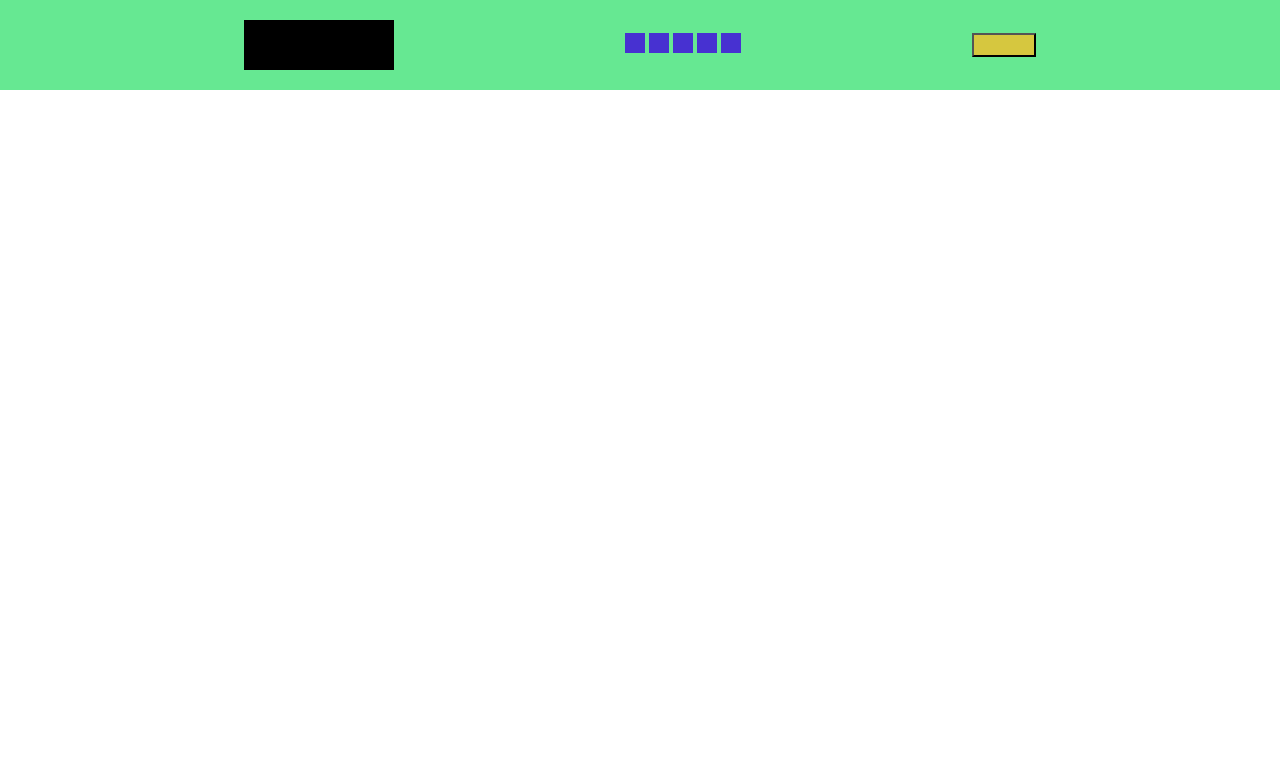
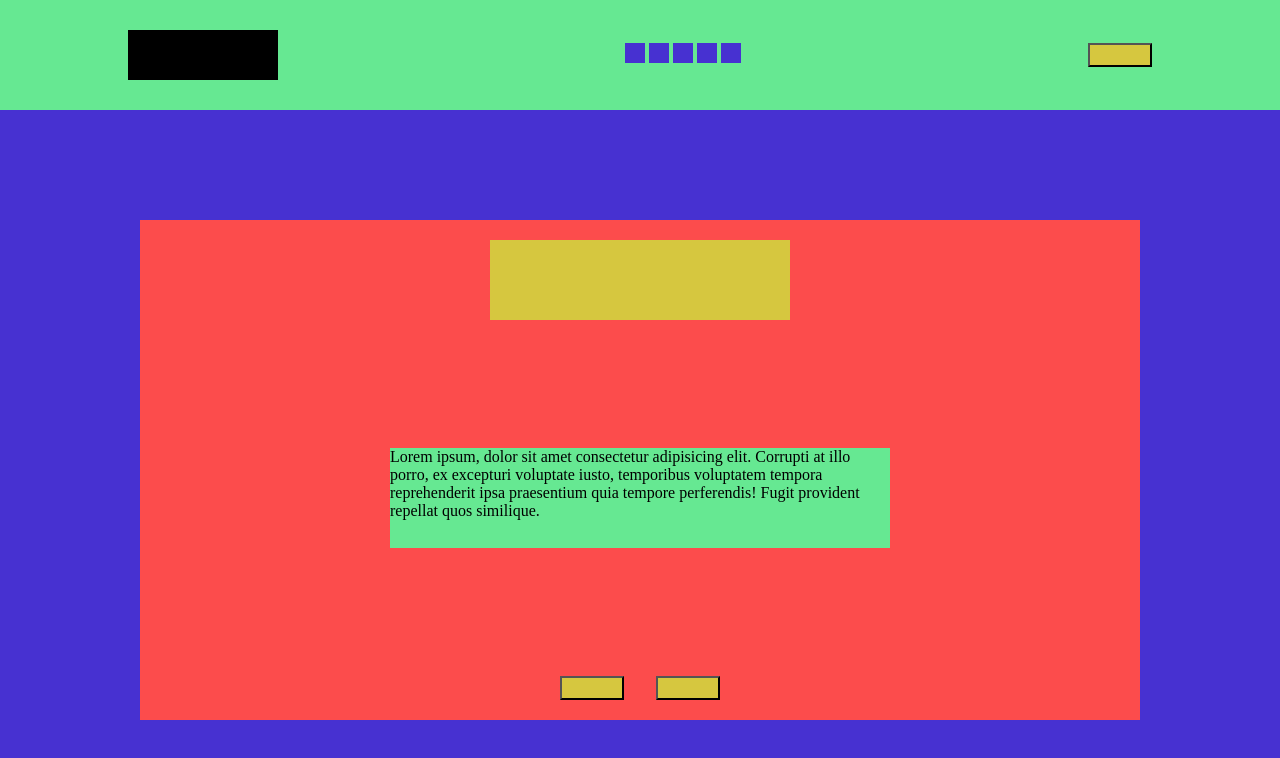
Before and after one commit to giacomofigus/htmlcss-struttura-discord, a plain HTML site: page index.html in a window 1280 px wide. Drawn offline with Linux system fonts and the light colour scheme.

Commit message:
Hero-cta

```diff
--- a/index.html
+++ b/index.html
@@ -8,7 +8,7 @@
 </head>
 <body>
     <header>
-        <div id="title"></div>
+        <div id="logo"></div>
         <nav>
             <ul>
                 <li></li>
@@ -22,7 +22,26 @@
     </header>
 
     <main>
+        <div class="hero">
+            <div class="title-p-container">
+                <div class="title">
 
+                </div>
+                <p>
+                    Lorem ipsum, dolor sit amet consectetur adipisicing elit. Corrupti at illo porro, ex excepturi voluptate iusto, temporibus voluptatem tempora reprehenderit ipsa praesentium quia tempore perferendis! Fugit provident repellat quos similique.
+                </p>
+
+                <div class="cta-container">
+                    <button>
+
+                    </button>
+                    <button>
+
+                    </button>
+                </div>
+            </div>
+
+        </div>
     </main>
 
 </body>
--- a/style.css
+++ b/style.css
@@ -13,16 +13,17 @@
     --bgColorPurple: #4731D1;
 }
 
+/* Header Start */
 header{
     background-color: var(--bgColorGreen);
     display: flex;
-    justify-content: space-around;
+    justify-content: space-between;
     align-items: center;
-    padding: 20px 10%;
+    padding: 30px 10%;
 
 }
 
-header #title{
+header #logo{
     background-color: var(--bgColorBlack);
     width: 150px;
     height: 50px;
@@ -30,14 +31,12 @@ header #title{
 
 nav ul{
     list-style-type: none;
-
 }
 
 nav ul li{
     background-color: var(--bgColorPurple);
 
     display: inline-block;
-    gap: 10px;
     padding: 10px;
 }
 
@@ -45,3 +44,52 @@ header button{
     background-color: var(--bgColorYellow);
     padding: 10px 30px;
 }
+
+/* Hero Start */
+main .hero{
+    display: flex;
+    justify-content: center;
+    align-items: center;
+
+    background-color: var(--bgColorPurple);
+    height: 90vh;
+}
+
+.hero .title-p-container{
+    display: flex;
+    justify-content: space-between;
+    align-items: center;
+    flex-direction: column;
+    gap: 50px;
+
+    background-color: var(--bgColorRed);
+    width: 1000px;
+    height: 500px;
+    padding: 20px;
+}
+
+.hero .title-p-container .title{
+    background-color: var(--bgColorYellow);
+
+    height: 80px;
+    width: 300px;
+}
+
+.hero .title-p-container p{
+    background-color: var(--bgColorGreen);
+
+    width: 500px;
+    height: 100px;
+}
+
+.hero .title-p-container .cta-container{
+    display: flex;
+    flex-direction: row;
+    justify-content: space-between;
+    gap: 2em;
+}
+
+.hero .title-p-container .cta-container button{
+    background-color: var(--bgColorYellow);
+    padding: 10px 30px;
+}
```
